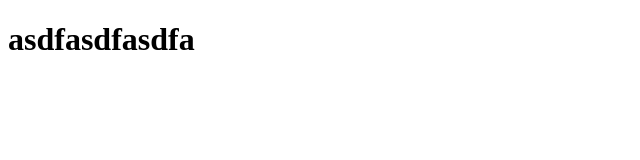
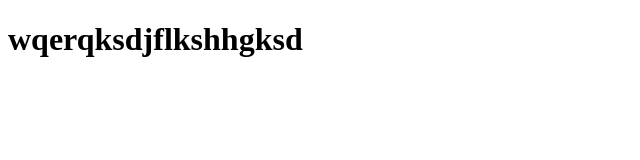
Before and after one commit to bananaborane/github_demo, a plain HTML site: page index.html in a window 1280 px wide. Shown: the whole page, without its empty margins (0-640 px from the left). Drawn offline with Linux system fonts and the light colour scheme.

Commit message:
yet another update

```diff
--- a/index.html
+++ b/index.html
@@ -7,6 +7,6 @@
     <title>Document</title>
 </head>
 <body>
-    <h1>asdfasdfasdfa</h1>
+    <h1>wqerqksdjflkshhgksd</h1>
 </body>
 </html>
```
